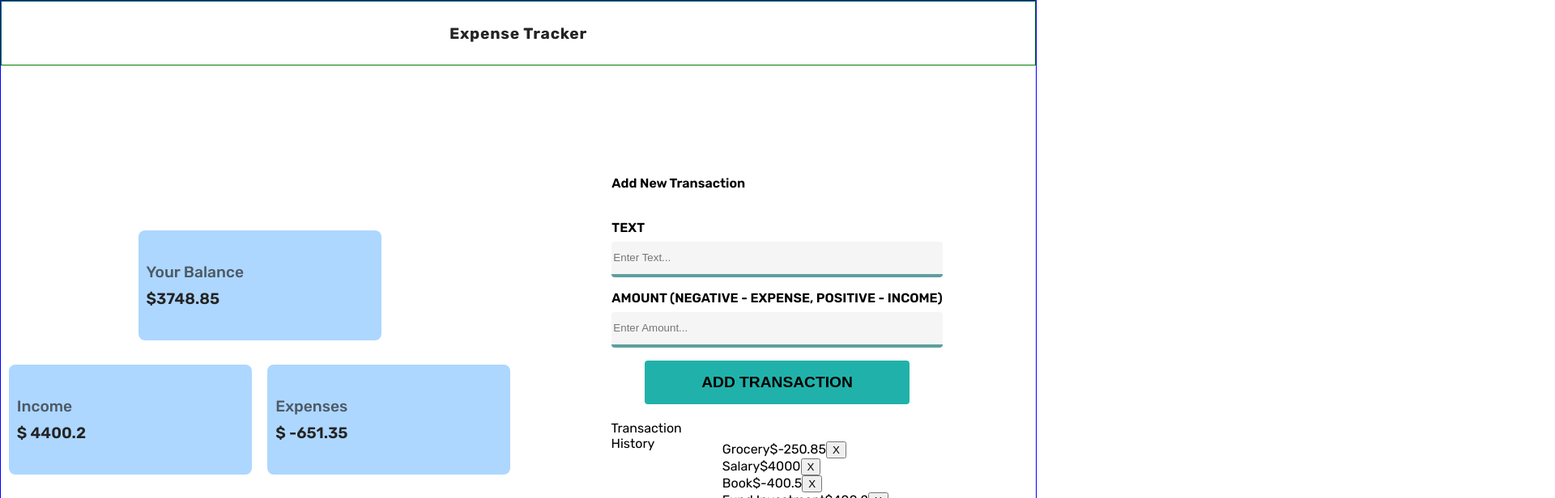
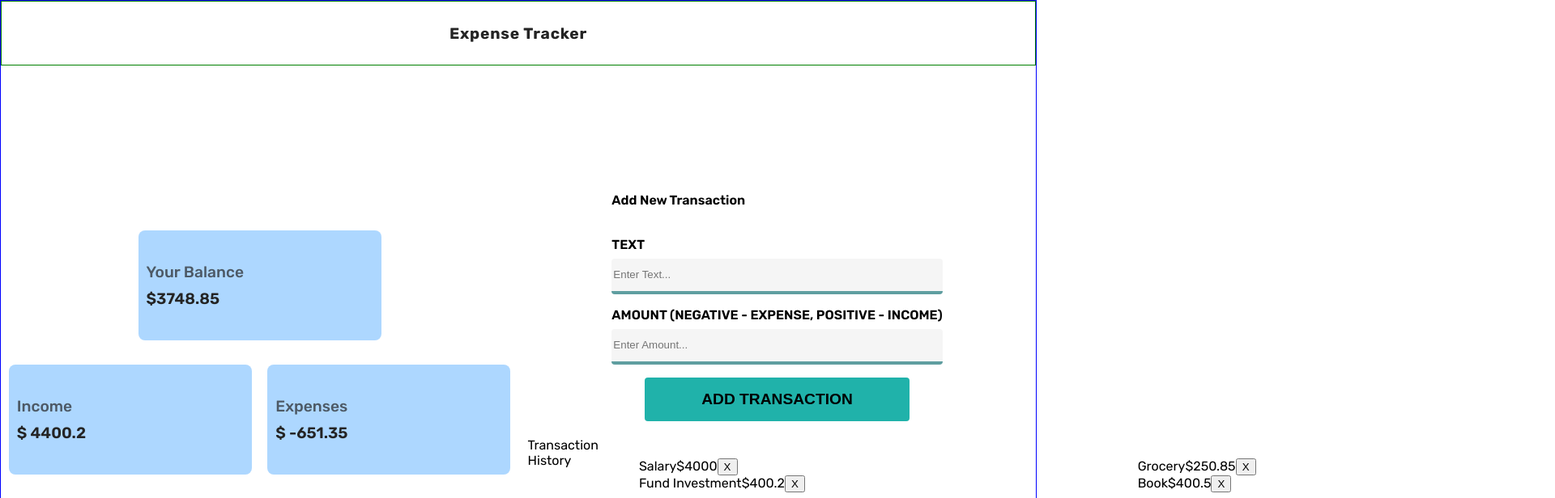
Before and after one commit to banuaggun/expense-tracker, a Vue app: page / in a window 1280 px wide. Shown: the top 616 px of the page at 81% size, 1920 px wide, since content can reach past the window. Built offline with nearby package versions, Linux system fonts and the light colour scheme.

Commit message:
Some technical adjustments have been made

```diff
--- a/src/components/AddTransaction.vue
+++ b/src/components/AddTransaction.vue
@@ -38,7 +38,7 @@ const toast = useToast();
 
 const onSubmit = () => {
   if(!text.value || !amount.value){
-    toast.error('Both field must be filled!');
+    toast.warning('Both field must be filled!');
     return;
   }
   const transactionData = {
--- a/src/components/TransactionList.vue
+++ b/src/components/TransactionList.vue
@@ -6,11 +6,25 @@
             <span>Transaction History</span>
         </div>
          <div class="transaction-area-list">
-            <ul id="list" class="list">
-                <li v-for="transaction in transactions" :key="transaction.id">
+            <ul id="list-income" class="list-income">
+                <li v-for="transaction in transactions" v-show="transaction.amount > 0" :key="transaction.id">
+
                     <div class="item">
  <span>{{ transaction.text }}</span>
                     <span>${{ transaction.amount }}</span>
+                    <button @click="deleteTransaction(transaction.id)" class="delete-button">X</button>
+                    </div>
+
+                </li>
+            </ul>
+        </div>
+        <div class="transaction-area-list">
+            <ul id="list-expenses" class="list-expenses">
+                <li v-for="transaction in transactions" v-show="transaction.amount < 0" :key="transaction.id">
+
+                    <div class="item">
+ <span>{{ transaction.text }}</span>
+                    <span>${{ Math.abs(transaction.amount) }}</span>
                     <button @click="deleteTransaction(transaction.id)" class="delete-button">X</button>
                     </div>
 
```
